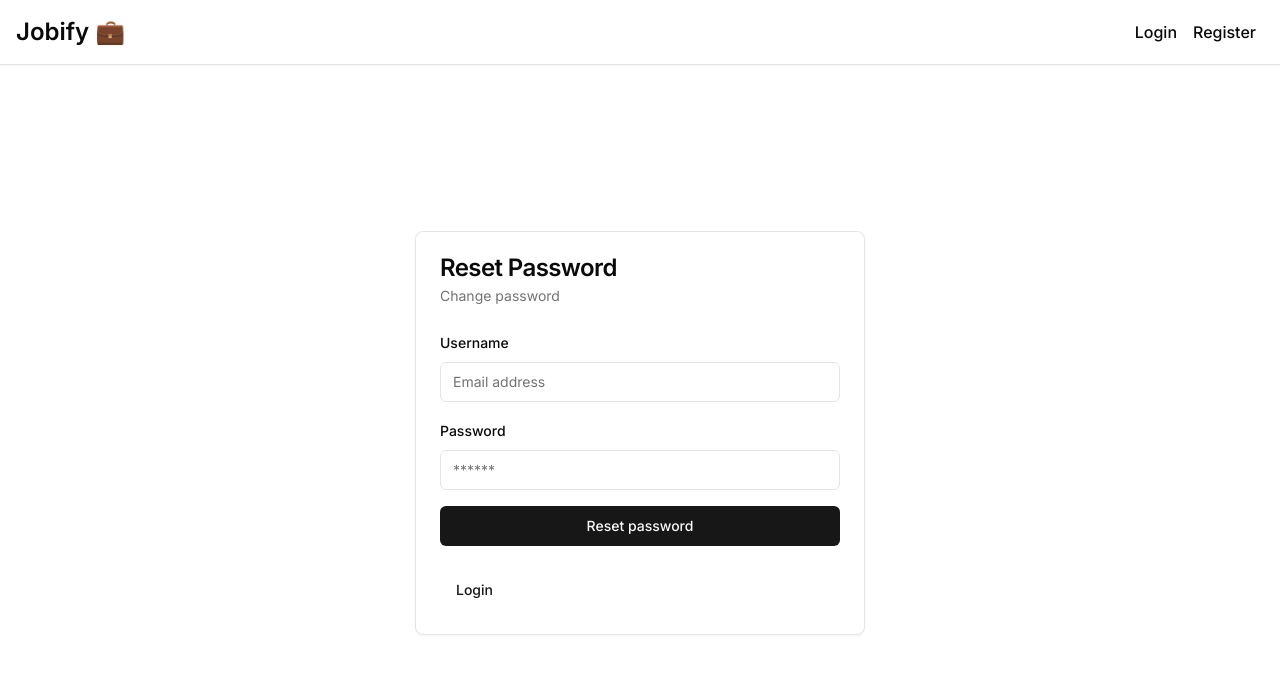
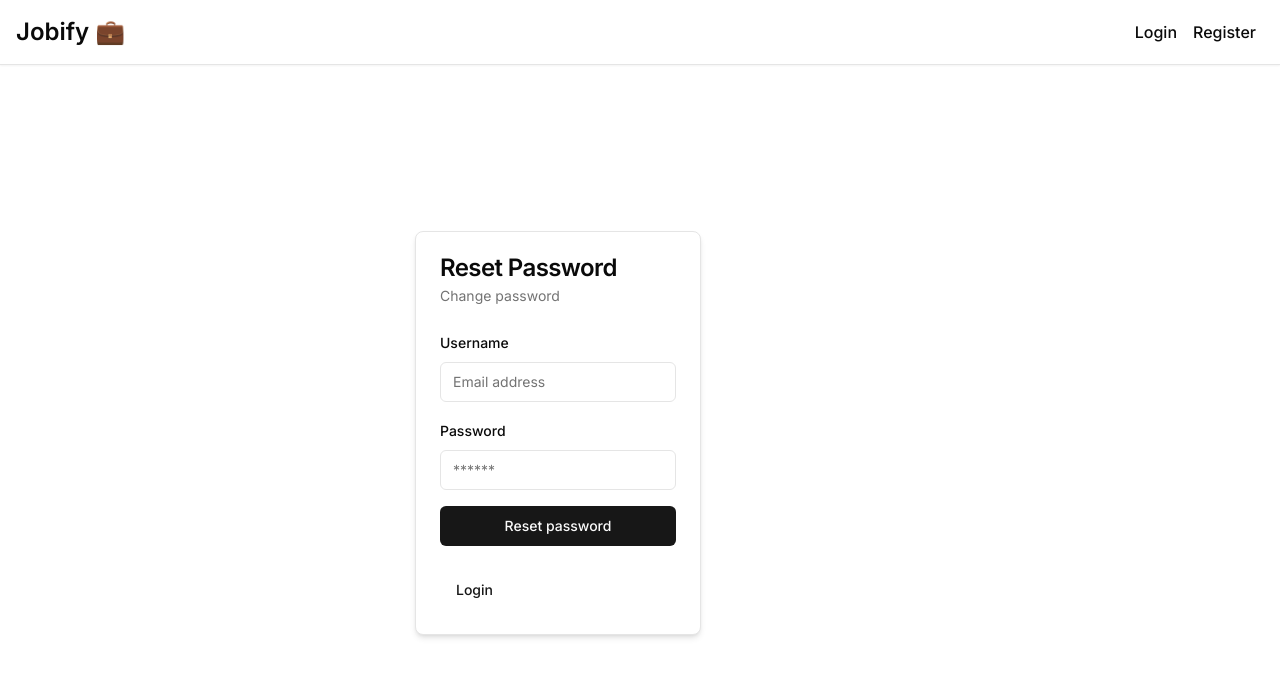
Before and after one commit to ranepaarth/jobify-recruit, a Next.js app: page /forgot-password in a window 1280 px wide. Shown: the top 676 px of the page. Built offline with nearby package versions, Linux system fonts and the light colour scheme.

Commit message:
fix: conditionally show the footer of the `card-wrapper` reusable component

```diff
--- a/src/components/card-wrapper.tsx
+++ b/src/components/card-wrapper.tsx
@@ -16,8 +16,9 @@ interface CardWrapperProps {
   children: React.ReactNode;
   formLabel: string;
   formDesc: string;
-  formFooterLabel: string;
-  formFooterHref: string;
+  formFooterLabel?: string;
+  formFooterHref?: string;
+  showFooter?: boolean;
 }
 
 const CardWrapper = ({
@@ -26,19 +27,22 @@ const CardWrapper = ({
   formFooterHref,
   formFooterLabel,
   formLabel,
+  showFooter = true,
 }: CardWrapperProps) => {
   return (
-    <Card>
+    <Card className="w-fit shadow-md">
       <CardHeader>
         <CardTitle>{formLabel}</CardTitle>
         <CardDescription>{formDesc}</CardDescription>
       </CardHeader>
       <CardContent>{children}</CardContent>
-      <CardFooter>
-        <Button variant="link" asChild>
-          <Link href={formFooterHref}>{formFooterLabel}</Link>
-        </Button>
-      </CardFooter>
+      {showFooter && (
+        <CardFooter>
+          <Button variant="link" asChild>
+            <Link href={formFooterHref as string}>{formFooterLabel}</Link>
+          </Button>
+        </CardFooter>
+      )}
     </Card>
   );
 };
```
